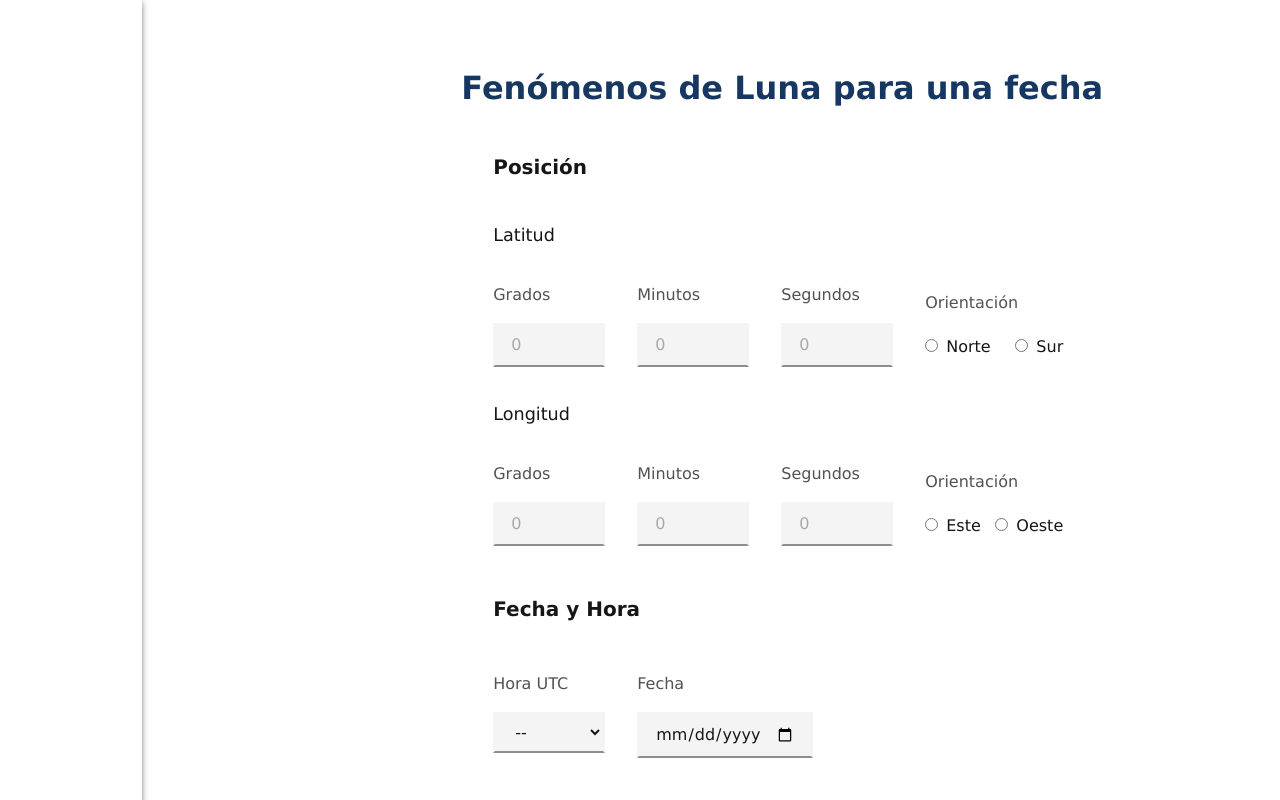
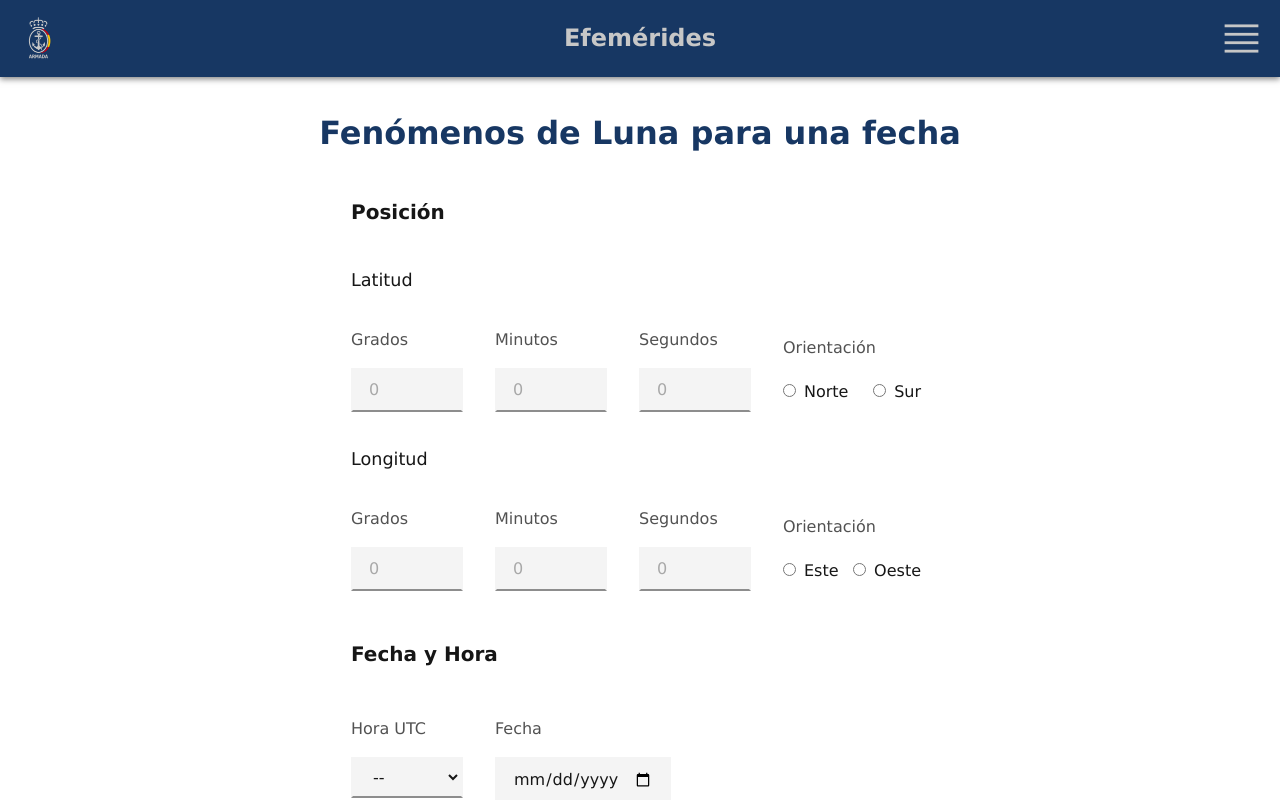
Before and after one commit to IvanAlba97/PINF, a React (Vite) app in the folder node/efemerides/: page /Luna in a window 1280 px wide. Shown: the top 800 px of the page. Built offline with nearby package versions, Linux system fonts and the light colour scheme.

Commit message:
Algunos ajustes

```diff
--- a/node/efemerides/src/App.css
+++ b/node/efemerides/src/App.css
@@ -13,14 +13,7 @@ h2 {
   grid-template-columns: repeat(9, 1fr);
 }
 
-.ejemplo {
-  height: 2000px;
-  font-size: xx-large;
-  grid-column-start: 3;
-  grid-column-end: 10;
-}
-
-@media (max-width: 1279px) {
+@media (max-width: 1280px) {
   .container {
     display: block;
   }
--- a/node/efemerides/src/components/Contenido.css
+++ b/node/efemerides/src/components/Contenido.css
@@ -15,7 +15,7 @@
   }
 }
 
-@media (max-width: 1279px) {
+@media (max-width: 1280px) {
   .contenido {
     margin-top: 2em;
   }
--- a/node/efemerides/src/components/Sidebar.css
+++ b/node/efemerides/src/components/Sidebar.css
@@ -58,20 +58,22 @@
 header {
   display: none;
   justify-content: space-between;
+  align-items: center;
   background-color: var(--primary-color);
   color: var(--primary-fg-color);
   padding: 1rem;
   top: 0;
   .logo {
     height: 2.8em;
-    margin: 0 9.695px;
+    margin: 0 0.6059375em;
   }
   h1 {
     font-size: 1.5em;
   }
   button {
+    height: 2.8em;
+    width: 2.8em;
     img {
-      height: 2.8em;
       filter: invert(99%) sepia(0%) saturate(1509%) hue-rotate(328deg)
         brightness(81%) contrast(92%);
     }
@@ -90,13 +92,12 @@ header {
   }
 }
 
-@media (max-width: 1279px) {
+@media (max-width: 1280px) {
   .fondo {
     display: none;
   }
   header {
     display: flex;
-    align-items: center;
   }
   .seleccion {
     div {
```
